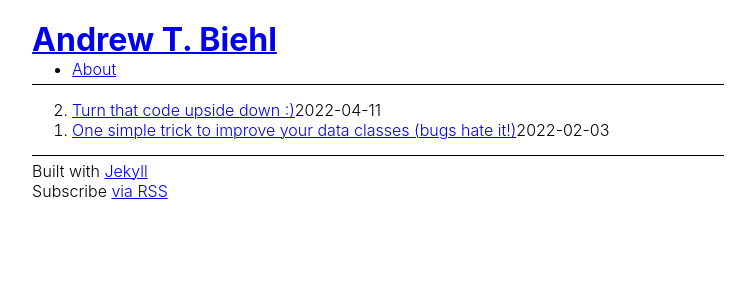
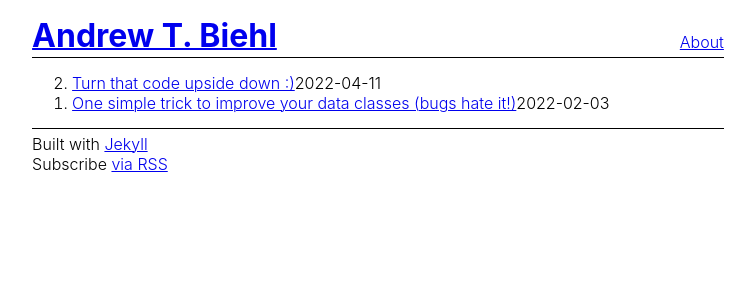
Before and after one commit to andrewtbiehl/andrewtbiehl.com, a Jekyll site: the page built from index.md, in a window 1280 px wide. Shown: the top 300 px of the page, without its empty margins (262-1017 px from the left). Built offline with Jekyll 4.4.1, drawn with Linux system fonts in a browser that asks for light colours.

Commit message:
Add spacial formatting to site header

```diff
--- a/assets/css/main.scss
+++ b/assets/css/main.scss
@@ -52,3 +52,40 @@ body > {
     padding: 5px 0;
   }
 }
+
+// Format site header
+body > header {
+  display: flex;
+  justify-content: space-between;
+  // Align items vertically at the bottom of the header
+  align-items: flex-end;
+  // Wrap contents if header is small
+  flex-wrap: wrap;
+  // Don't allow header to be smaller than its contents
+  min-width: -moz-fit-content;
+  min-width: fit-content;
+
+  // Format site title
+  > h1 {
+    line-height: 1em;
+    white-space: nowrap;
+    // Add space between title and navigation menu
+    margin-right: 15px;
+  }
+
+  // Format site navigation menu
+  > nav > ul {
+    // Remove bullets and indentation from list
+    padding: 0;
+
+    > li {
+      // Make list horizontal
+      display: inline;
+
+      // Add space before each subsequent list item
+      + li {
+        margin-left: 10px;
+      }
+    }
+  }
+}
```
